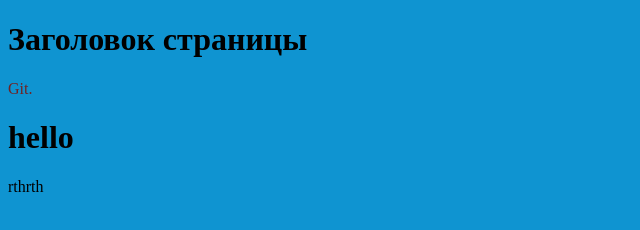
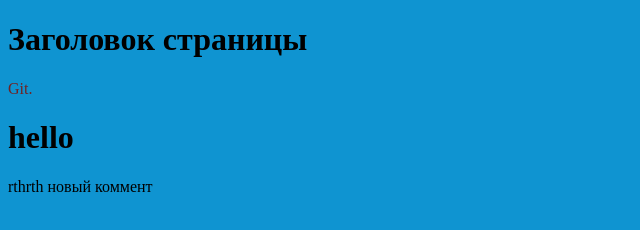
Before and after one commit to dikhnikkaz/test1, a plain HTML site: page index.html in a window 1280 px wide. Shown: the whole page, without its empty margins (0-640 px from the left). Drawn offline with Linux system fonts and the light colour scheme; files that its build step writes are made by us from their sources.

Commit message:
комент

```diff
--- a/index.html
+++ b/index.html
@@ -13,3 +13,4 @@
 </body>
 </html>
 rthrth
+новый коммент
```
